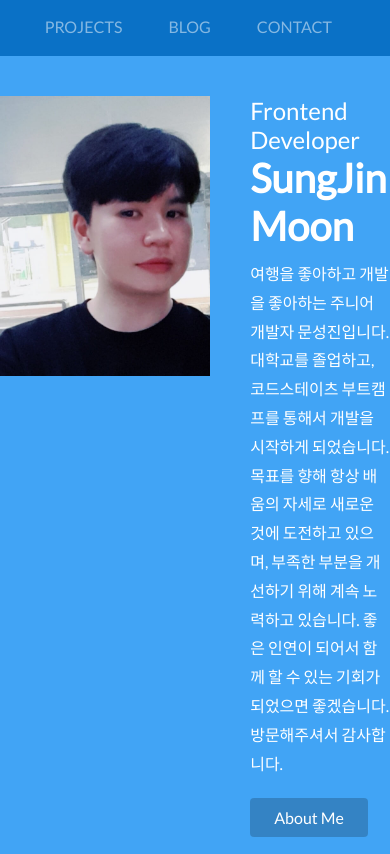
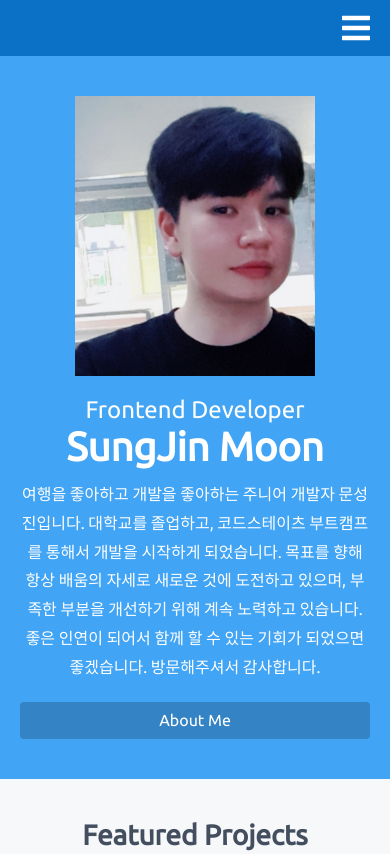
Before and after one commit to sungjin-moon/moonsj.log, a Gatsby site: page / in a window 390 px wide. Shown: the top 854 px of the page. Built offline with nearby package versions, Linux system fonts and the light colour scheme; Gatsby itself is replaced by a stand-in of ours.

Commit message:
mobile layout-indexPage

```diff
--- a/gatsby-config.js
+++ b/gatsby-config.js
@@ -43,7 +43,7 @@ module.exports = {
       resolve: `gatsby-plugin-web-font-loader`,
       options: {
         google: {
-          families: [`Lato`]
+          families: [`Ubuntu`]
         }
       },
     },
--- a/src/components/Header.js
+++ b/src/components/Header.js
@@ -2,11 +2,16 @@ import React from "react"
 import styled from "styled-components"
 import { Link } from "gatsby"
 import PropTypes from "prop-types"
+import { FontAwesomeIcon } from "@fortawesome/react-fontawesome"
+import { faBars } from "@fortawesome/free-solid-svg-icons"
 
 function Header({ currentPath }) {
   return (
     <View>
-      <Navigation currentPath={currentPath}>
+      <div className="nav-bars">
+        <FontAwesomeIcon icon={faBars} size="2x" />
+      </div>
+      <Navigation className="nav-list" currentPath={currentPath}>
         <Link className="nav-home" to="/">
           HOME
         </Link>
@@ -32,7 +37,7 @@ Header.defaultProps = {
 }
 
 Header.propTypes = {
-  currentPath: PropTypes.string
+  currentPath: PropTypes.string,
 }
 
 const View = styled.header`
@@ -41,6 +46,25 @@ const View = styled.header`
   display: flex;
   justify-content: flex-end;
   padding: 0px 20px;
+  .nav-bars {
+    color: #ffffff;
+    display: none;
+    align-items: center;
+    justify-content: center;
+    svg {
+      cursor: pointer;
+    }
+  }
+  .nav-list {
+  }
+  @media (max-width: 774px) {
+    .nav-bars {
+      display: flex;
+    }
+    .nav-list {
+      display: none;
+    }
+  }
 `
 
 const Navigation = styled.nav`
--- a/src/components/Headline.js
+++ b/src/components/Headline.js
@@ -17,7 +17,7 @@ Headline.propTypes = {}
 const View = styled.div`
   background-color: #41a4f5;
   color: #ffffff;
-  padding: 40px 0px;
+  padding: 40px 20px;
   .headline-container {
     max-width: 1140px;
     margin: 0 auto;
--- a/src/components/Layout.css
+++ b/src/components/Layout.css
@@ -1,5 +1,5 @@
 html {
-  font-family: "Lato";
+  font-family: "Ubuntu";
   font-size: 16px;
   -ms-text-size-adjust: 100%;
   -webkit-text-size-adjust: 100%;
--- a/src/components/ProjectCard.js
+++ b/src/components/ProjectCard.js
@@ -104,6 +104,10 @@ const View = styled.div`
       }
     }
   }
+  @media (max-width: 774px) {
+    width: 100%;
+    padding: 0px 20px;
+  }
 `
 
 export default ProjectCard
--- a/src/pages/index.js
+++ b/src/pages/index.js
@@ -52,7 +52,7 @@ function IndexPage() {
               인연이 되어서 함께 할 수 있는 기회가 되었으면 좋겠습니다.
               방문해주셔서 감사합니다.
             </p>
-            <div>
+            <div className="home-description-wrapper">
               <Link className="home-description-aboutMeBtn" to="/resume">
                 About Me
               </Link>
@@ -116,6 +116,9 @@ const View = styled.main`
         margin: 10px 0px 20px 0px;
         line-height: 1.8;
       }
+      .home-description-wrapper {
+        display: flex;
+      }
       .home-description-aboutMeBtn {
         display: inline-block;
         background-color: rgba(0, 0, 0, 0.2);
@@ -125,6 +128,18 @@ const View = styled.main`
         text-decoration: none;
         padding: 0.6rem 1.5rem;
         border-radius: 4px;
+      }
+    }
+    @media (max-width: 774px) {
+      flex-direction: column;
+      align-items: center;
+      text-align: center;
+      .home-profile {
+        margin-right: 0px;
+        margin-bottom: 20px;
+      }
+      .home-description-aboutMeBtn {
+        width: 100%;
       }
     }
   }
```
